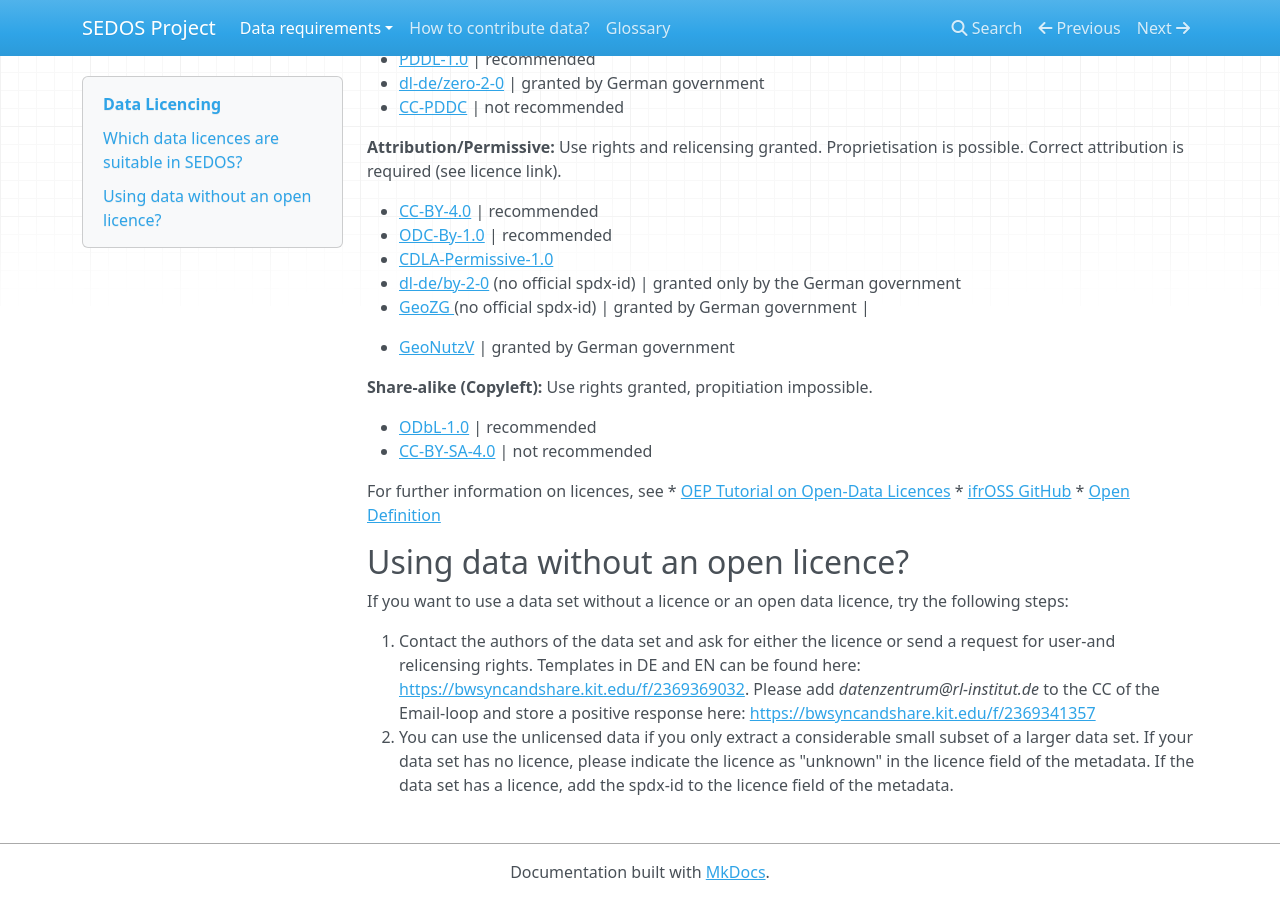
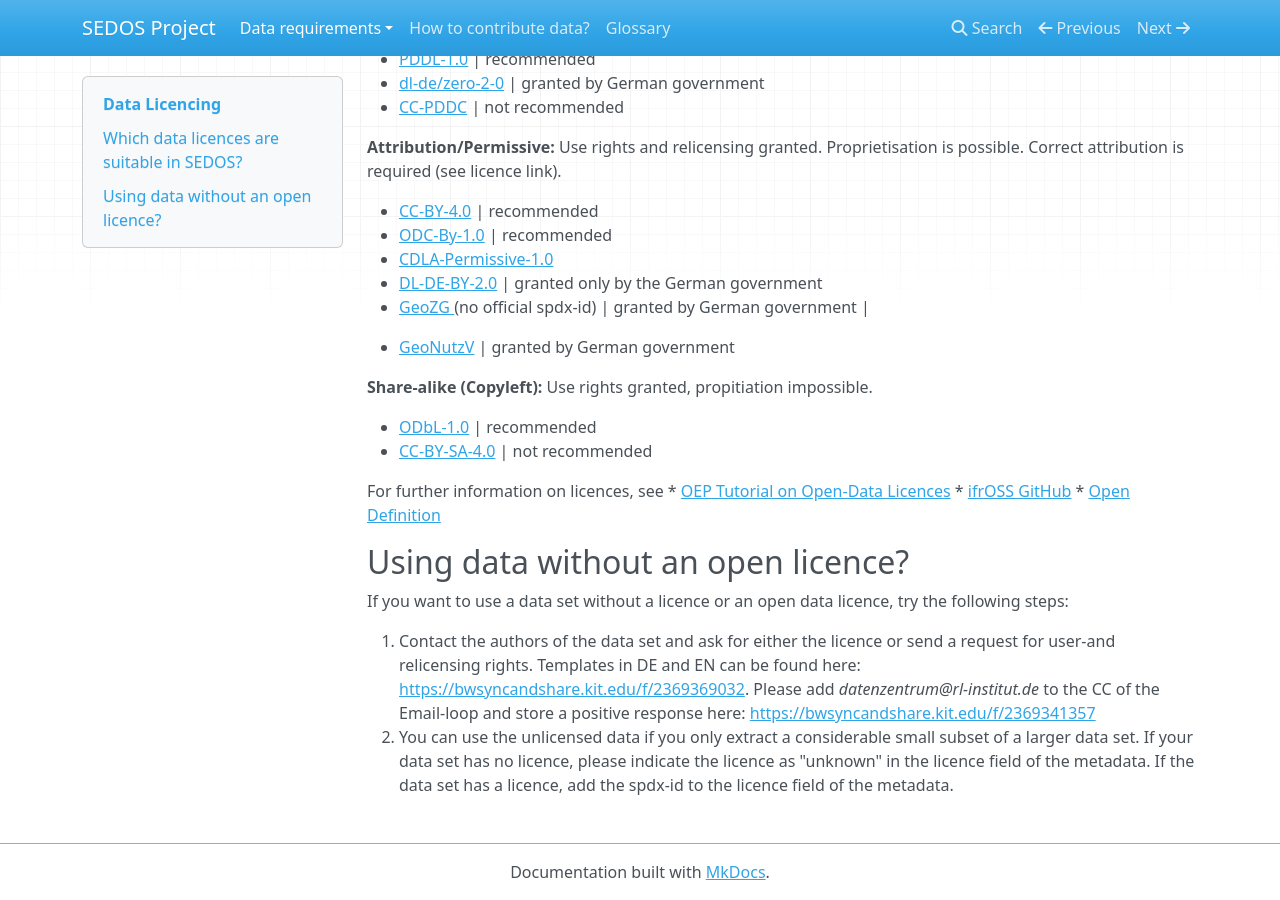
Before and after one commit to sedos-project/organization, an MkDocs documentation site: the page built from docs/data_requirements/licensing.md, in a window 1280 px wide and 900 px high, scrolled down 518 px. Built offline with MkDocs 1.6.1, drawn with Linux system fonts in a browser that asks for light colours; nearby versions of some CDN libraries.

Commit message:
Add official spdx id

```diff
--- a/docs/data_requirements/licensing.md
+++ b/docs/data_requirements/licensing.md
@@ -23,7 +23,7 @@ By the end of this section, you'll be able to licence your input data adequately
 - [CC-BY-4.0](https://creativecommons.org/licenses/by/4.0/legalcode)                            | recommended
 - [ODC-By-1.0](https://opendatacommons.org/licenses/by/1-0/)                           | recommended
 - [CDLA-Permissive-1.0](https://cdla.io/permissive-1-0/)
-- [dl-de/by-2-0](https://www.govdata.de/dl-de/by-2-0)   (no official spdx-id) | granted only by the German   government
+- [DL-DE-BY-2.0](https://www.govdata.de/dl-de/by-2-0) | granted only by the German   government
 - [GeoZG ](https://www.gesetze-im-internet.de/geozg/index.html) (no official spdx-id)        | granted by German government            |
 
 - [GeoNutzV](https://www.gesetze-im-internet.de/geonutzv/index.html)                             | granted by German government
```
